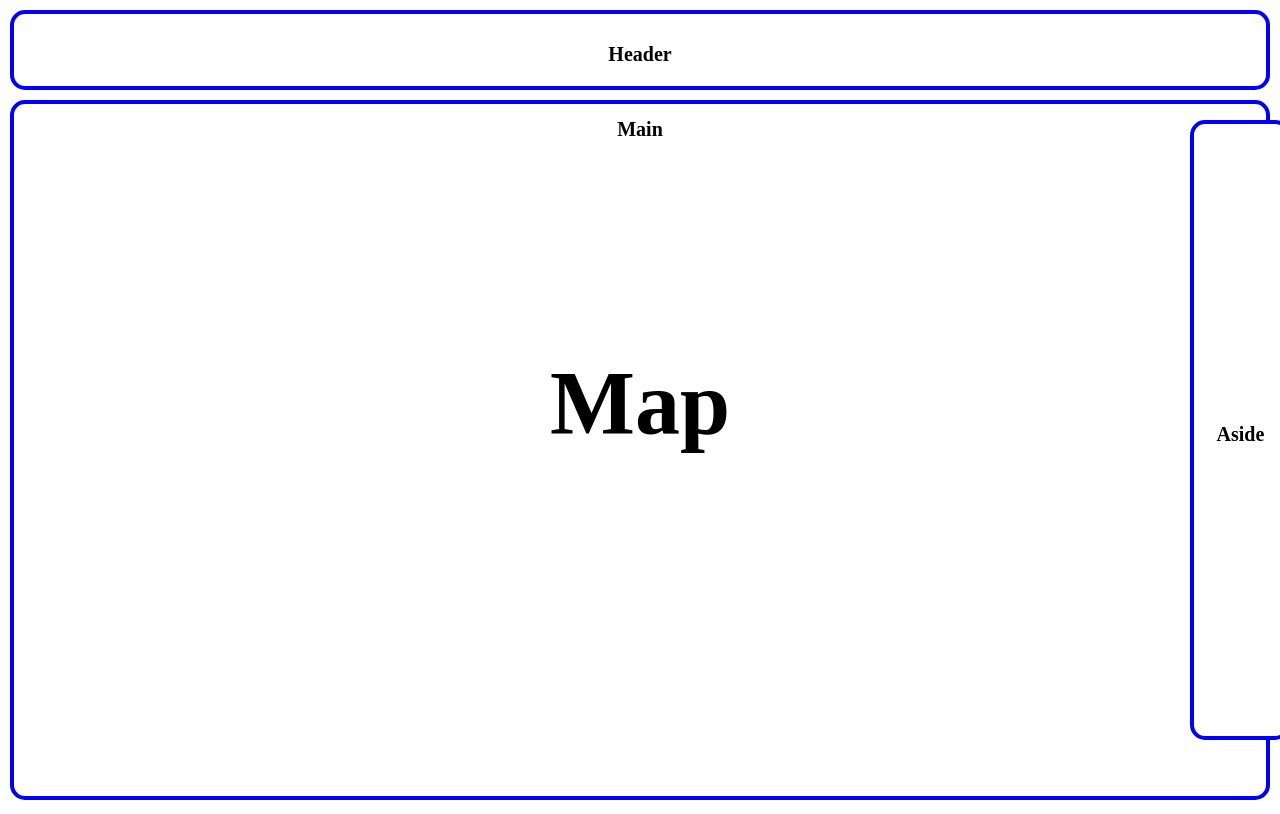
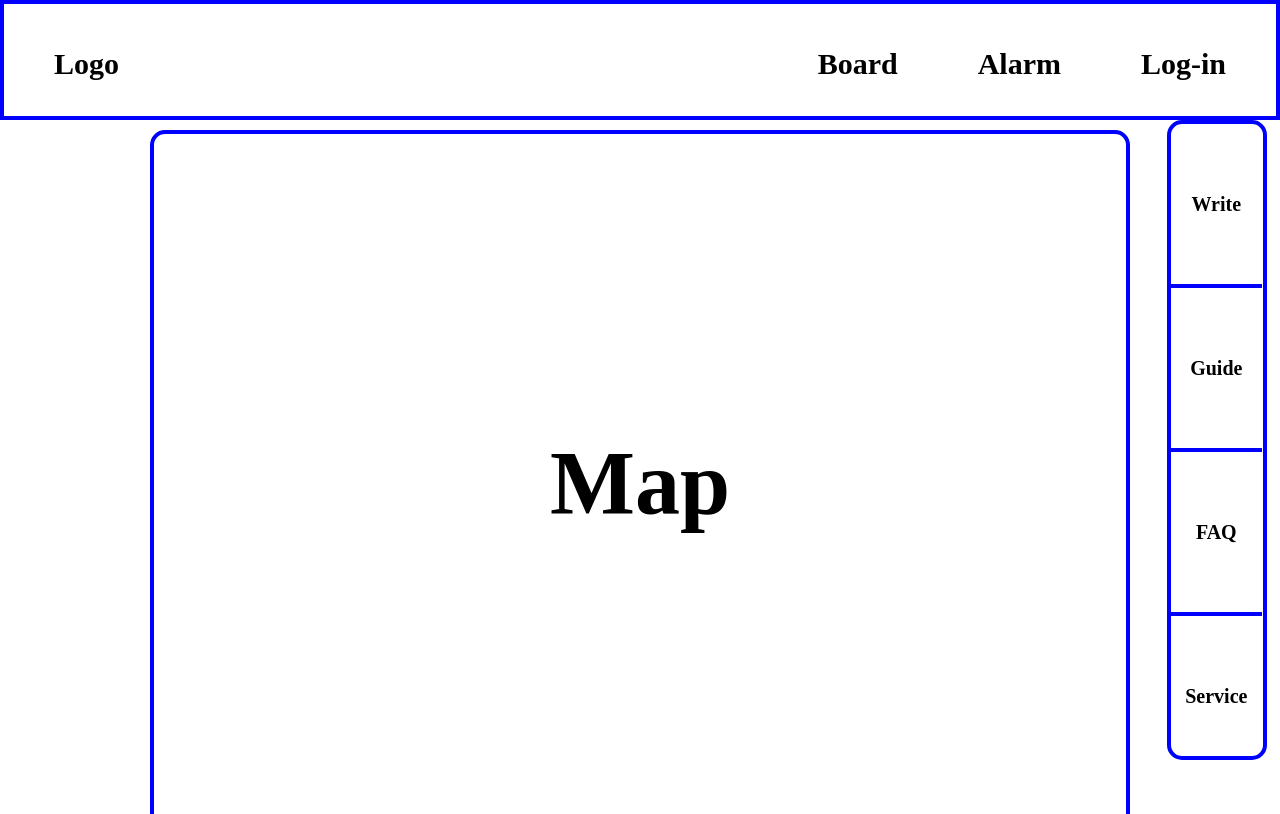
Before and after one commit to kdhyo/helpcat, a React (Create React App) app: page / in a window 1280 px wide. Shown: the top 814 px of the page. Built offline with nearby package versions, Linux system fonts and the light colour scheme.

Commit message:
main_first edit

```diff
--- a/package.json
+++ b/package.json
@@ -8,10 +8,13 @@
     "@testing-library/user-event": "^7.1.2",
     "apollo-boost": "^0.4.9",
     "graphql": "^15.3.0",
+    "jquery": "^3.5.1",
     "react": "^16.13.1",
     "react-apollo": "^3.1.5",
     "react-dom": "^16.13.1",
-    "react-scripts": "3.4.3"
+    "react-scripts": "3.4.3",
+    "react-slideshow-image": "^3.2.0",
+    "react-viewport": "^1.0.6"
   },
   "scripts": {
     "start": "react-scripts start",
--- a/public/index.html
+++ b/public/index.html
@@ -3,7 +3,7 @@
   <head>
     <meta charset="utf-8" />
     <link rel="icon" href="%PUBLIC_URL%/favicon.ico" />
-    <meta name="viewport" content="width=device-width, initial-scale=1" />
+    <meta name="viewport" content="width=device-width, initial-scale=0.5" />
     <meta name="theme-color" content="#000000" />
     <meta
       name="description"
@@ -12,7 +12,7 @@
     <link rel="apple-touch-icon" href="%PUBLIC_URL%/logo192.png" />
     <link rel="manifest" href="%PUBLIC_URL%/manifest.json" />
     <link rel="stylesheet" href="https://unpkg.com/tachyons@4.2.1/css/tachyons.min.css"/>
-    <title>React App</title>
+    <title>Help Cat</title>
   </head>
   <body>
     <noscript>You need to enable JavaScript to run this app.</noscript>
--- a/src/components/App.js
+++ b/src/components/App.js
@@ -1,5 +1,5 @@
 import React, { Component } from 'react'
-import Main from './Main'
+import Main from './main/Main'
 
 class App extends Component {
   render() {
--- /dev/null
+++ b/src/components/main/Aside.js
@@ -0,0 +1,23 @@
+import React, { Component } from 'react'
+import '../../css/reset.css';
+import '../../css/main.css';
+
+
+
+class Aside extends Component {
+  render() {
+      return (
+        <>
+      <aside>
+        <a href="#"><div class="asider1">Write</div></a>
+        <a href="#"><div class="asider2">Guide</div></a>
+        <a href="#"><div class="asider3">FAQ</div></a>
+        <a href="#"><div class="asider4">Service</div></a>
+      </aside>
+    </>
+    )
+  }
+}
+
+
+export default Aside
--- a/src/components/Main.js
+++ b/src/components/main/Board.js
@@ -1,18 +1,13 @@
 import React, { Component } from 'react'
-import '../css/reset.css';
-import '../css/main.css';
+import '../../css/reset.css';
+import '../../css/main.css';
 
 
 
-class Main extends Component {
+class Board extends Component {
   render() {
       return (
         <>
-        <header>Header</header>
-      <main>
-          Main
-          <div class="map">Map</div>
-      </main>
       <section>
           <div class="board">
           <article class="article1">Gallery 1</article>
@@ -25,13 +20,10 @@ class Main extends Component {
           <article class="article6">Gallery 6</article>
           </div>
       </section>
-
-      <aside>Aside</aside>
-      <footer>Footer</footer>
     </>
     )
   }
 }
 
 
-export default Main
+export default Board
--- /dev/null
+++ b/src/components/main/Footer.js
@@ -0,0 +1,18 @@
+import React, { Component } from 'react'
+import '../../css/reset.css';
+import '../../css/main.css';
+
+
+
+class Footer extends Component {
+  render() {
+      return (
+        <>
+      <footer>Footer</footer>
+    </>
+    )
+  }
+}
+
+
+export default Footer
--- /dev/null
+++ b/src/components/main/Header.js
@@ -0,0 +1,27 @@
+import React, { Component } from 'react'
+import '../../css/reset.css';
+import '../../css/main.css';
+
+
+
+class Header extends Component {
+  render() {
+      return (
+        <>
+        <header>
+          <nav>
+            <a href="#"><div class="logo">Logo</div></a>
+            <li>
+              <a href="#"><ul>Board</ul></a>
+              <a href="#"><ul>Alarm</ul></a>
+              <a href="#"><ul>Log-in</ul></a>
+            </li>
+          </nav>
+        </header>
+    </>
+    )
+  }
+}
+
+
+export default Header
--- /dev/null
+++ b/src/components/main/Main.js
@@ -0,0 +1,28 @@
+import React, { Component } from 'react'
+import Header from './Header'
+import Map from './Map'
+import Board from './Board'
+import Slider from './Slider'
+import Aside from './Aside'
+import Footer from './Footer'
+import '../../css/reset.css';
+import '../../css/main.css';
+
+
+class Main extends Component {
+  render() {
+      return (
+        <>
+        <Header />
+        <Map />
+        <Board />
+        <Slider />
+        <Aside />
+        <Footer />
+    </>
+    )
+  }
+}
+
+
+export default Main
--- /dev/null
+++ b/src/components/main/Map.js
@@ -0,0 +1,21 @@
+import React, { Component } from 'react'
+import '../../css/reset.css';
+import '../../css/main.css';
+
+
+
+class Map extends Component {
+  render() {
+      return (
+        <>
+      <main>
+          {/* Main */}
+          <div class="map">Map</div>
+      </main>
+    </>
+    )
+  }
+}
+
+
+export default Map
--- /dev/null
+++ b/src/components/main/Slider.js
@@ -0,0 +1,44 @@
+import React, { Component } from 'react'
+import '../../css/reset.css';
+import '../../css/main.css';
+import { Slide } from 'react-slideshow-image';
+import 'react-slideshow-image/dist/styles.css'
+import '../../css/path.css';
+
+
+const slideImages = [
+  'images/slide_2.jpg',
+  'images/slide_3.jpg',
+  'images/slide_4.jpg'
+];
+
+class Slider extends Component {
+  render() {
+    return (
+      <>
+      <div class="review">
+        <Slide easing="ease">
+          <div className="each-slide">
+            <div style={{'backgroundImage': `url(${slideImages[0]})`}}>
+            <div class="slidetext">Slide 1</div>
+            </div>
+          </div>
+          <div className="each-slide">
+            <div style={{'backgroundImage': `url(${slideImages[1]})`}}>
+              <div class="slidetext">Slide 2</div>
+            </div>
+          </div>
+          <div className="each-slide">
+            <div style={{'backgroundImage': `url(${slideImages[2]})`}}>
+            <div class="slidetext">Slide 3</div>
+            </div>
+          </div>
+        </Slide>
+      </div>
+      </>
+    )
+  }
+};
+
+
+export default Slider;
--- a/src/css/main.css
+++ b/src/css/main.css
@@ -1,18 +1,42 @@
+.logo{
+  display: inline;
+  float: left;
+  margin-left: 50px;
+}
 header{
-  height: 80px;
-  margin: 10px;
+  height: 120px;
+  line-height: 120px;
+  margin: 0px;
   text-align: center;
-  line-height: 80px;
   font-weight: bold;
   border: 4px solid blue;
-  border-radius: 15px;
-  font-size: 20px;
+  /* border-radius: 15px; */
+  font-size: 30px;
+  box-sizing: border-box;
+}
+
+a{ text-decoration: none; color: black; }
+    a:visited { text-decoration: none; }
+    a:hover { text-decoration: none; }
+    a:focus { text-decoration: none; }
+    a:hover, a:active { text-decoration: none;
+}
+
+li{
+  list-style: none;
+  display: flex;
+  float: right;
+}
+
+ul{
+  margin-left: 30px;
+  margin-right:50px;
 }
 
 main{
-  font-size: 20px;
+  font-size: 30px;
   height: 700px;
-  margin: 10px;
+  margin: 10px 150px;
   text-align: center;
   line-height: 50px;
   font-weight: bold;
@@ -21,12 +45,13 @@ main{
 }
 
 .map{
-  line-height: 500px;
+  line-height: 700px;
   font-size: 90px;
 }
 
 section{
   height: 500px;
+  margin: 10px 150px;
 }
 
 .board{
@@ -34,7 +59,7 @@ section{
 }
 
 article{
-  width: 610px;
+  width: 615px;
   height: 220px;
   border: 4px solid blue;
   border-radius: 15px;
@@ -47,31 +72,82 @@ article{
   font-size: 30px;
 }
 
-
-
-aside{
-  font-size: 20px;
-  width: 100px;
-  height: 620px;
-  background-color: white;
+.review{
+  height: 200px;
+  margin: 10px 150px;
   text-align: center;
-  line-height: 620px;
+  line-height: 150px;
   font-weight: bold;
   border: 4px solid blue;
   border-radius: 15px;
+  font-size: 30px;
+
+}
+
+aside{
+  width: 100px;
+  height: 640px;
+  background-color: white;
+  border: 4px solid blue;
+  border-radius: 15px;
   position: fixed;
+  z-index: 1;
   top:15%;
-  left: 93%;
+  right: 1%;
   bottom: 15%;
+  text-align: center;
+}
+
+.asider1{
+  text-align: center;
+  position: relative;
+  font-size: 20px;
+  z-index: 2;
+  font-weight: bold;
+  right: 1%;
+  border-bottom: 4px solid blue;
+  line-height: 160px;
+}
+
+.asider2{
+  text-align: center;
+  position: relative;
+  font-size: 20px;
+  z-index: 2;
+  font-weight: bold;
+  right: 1%;
+  border-bottom: 4px solid blue;
+  line-height: 160px;
+}
+
+.asider3{
+  text-align: center;
+  position: relative;
+  font-size: 20px;
+  z-index: 2;
+  font-weight: bold;
+  right: 1%;
+  border-bottom: 4px solid blue;
+  line-height: 160px;
+}
+
+.asider4{
+  text-align: center;
+  position: relative;
+  font-size: 20px;
+  z-index: 2;
+  font-weight: bold;
+  right: 1%;
+  line-height: 160px;
 }
 
 footer{
-      height: 150px;
-      margin: 10px;
-      text-align: center;
-      line-height: 150px;
-      font-weight: bold;
-      border: 4px solid blue;
-      border-radius: 15px;
-      font-size: 20px;
+  height: 150px;
+  margin: 0px;
+  text-align: center;
+  line-height: 150px;
+  font-weight: bold;
+  border: 4px solid blue;
+  /* border-radius: 15px; */
+  font-size: 30px;
 }
--- /dev/null
+++ b/src/css/path.css
@@ -0,0 +1,12 @@
+button{
+  display: none;
+}
+
+.slidetext{
+  text-align: center;
+  color: black;
+  font-weight: bold;
+  font-size: 30px;
+  display: inline;
+  line-height: 200px;
+}
```
Also changed, not shown: 1 other file (tests, documents, lock files or other folders).
